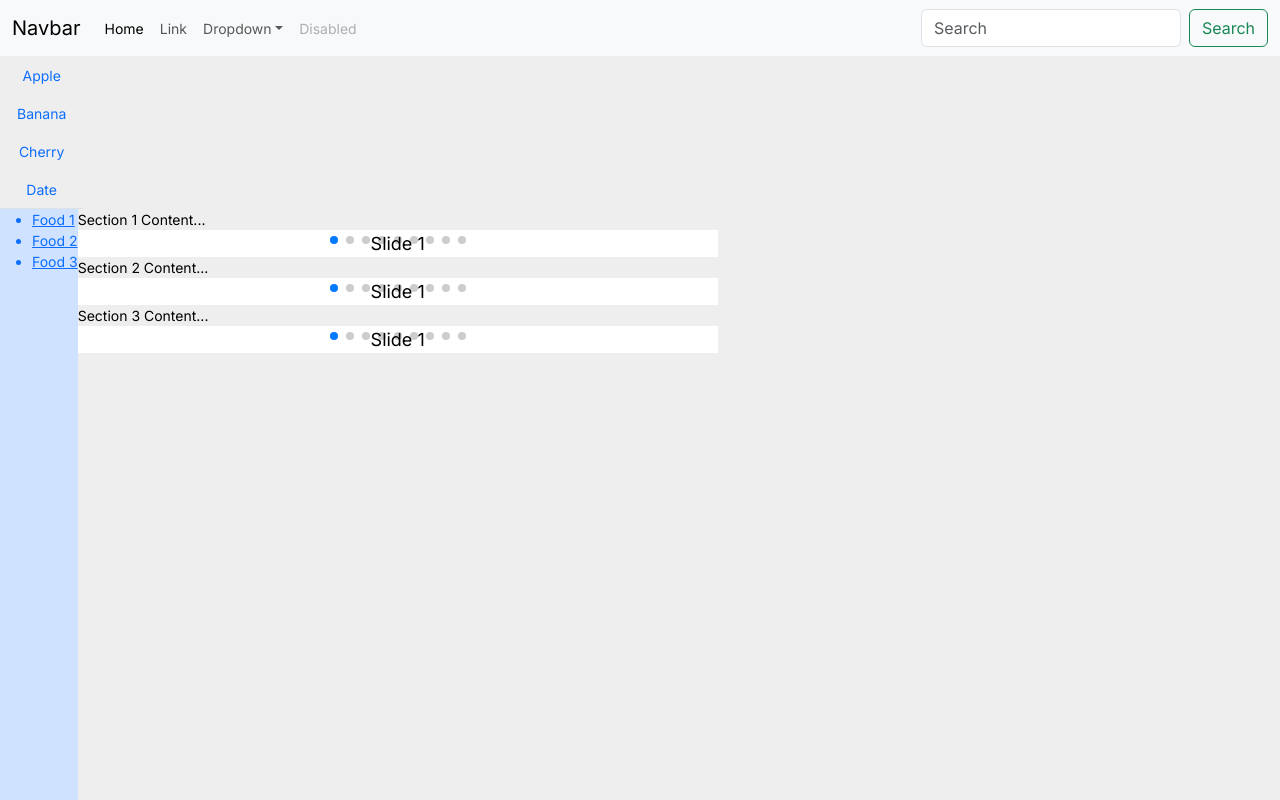
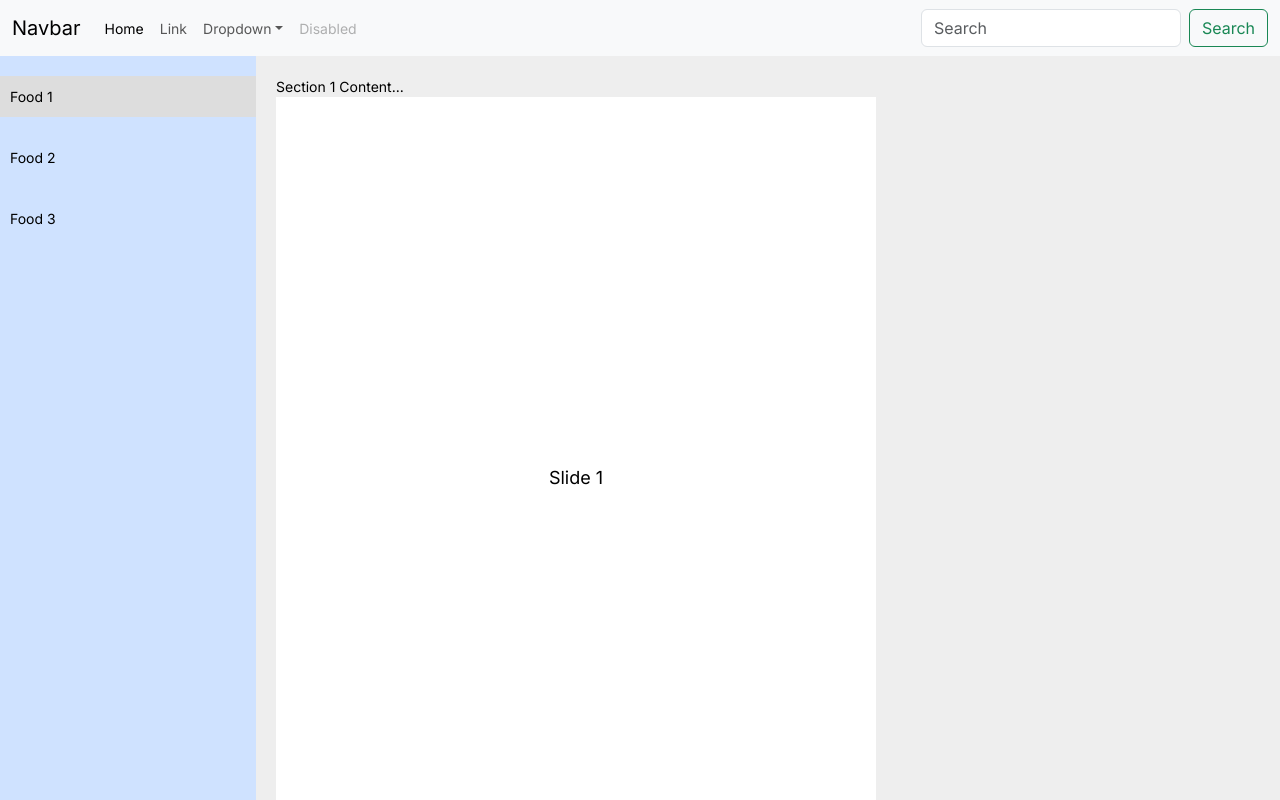
Before and after one commit to EthanCoderEnjoy/Next-JS-menu-app, a Next.js app: page / in a window 1280 px wide. Shown: the top 800 px of the page. Built offline with nearby package versions, Linux system fonts and the light colour scheme.

Commit message:
fix:tab切換，Swiper 初版設定 完成

```diff
--- a/app/page.tsx
+++ b/app/page.tsx
@@ -32,32 +32,7 @@ export default function Home() {
 	return (
 		<>
 			<Navbar />
-			<div className='d-flex'>
-				<nav>
-					<div className="nav nav-tabs d-flex flex-column justify-content-center" id="nav-tab" role="tablist">
-						{/* <button className="nav-link active" id="nav-home-tab" data-bs-toggle="tab" data-bs-target="#nav-home" type="button" role="tab" aria-controls="nav-home" aria-selected="true">Home</button> */}
-						{
-							fakeData.map(
-								(data) => (
-									<button key={data.id} className="nav-link" id={`nav-${data.id}-tab`} data-bs-toggle="tab" data-bs-target={`#nav-${data.id}`} type="button" role="tab" aria-controls="nav-profile" aria-selected="false">{data.name}</button>
-								)
-							)
-						}
-					</div>
-				</nav>
-				<div className="tab-content" id="nav-tabContent">
-					{/* <div className="tab-pane fade show active" id="nav-home" role="tabpanel" aria-labelledby="nav-home-tab" tabIndex="0">...</div> */}
-					{
-						fakeData.map(
-							(data) => (
-								<div key={data.id} className="tab-pane fade" id={`nav-${data.id}`} role="tabpanel" aria-labelledby={`nav-${data.id}-tab`} tabIndex="0">
-									{data.description}
-								</div>
-							)
-						)
-					}
-				</div>
-			</div>
+
 			<Catalog />
 		</>
 	)
--- a/components/Catalog.module.css
+++ b/components/Catalog.css
@@ -30,3 +30,46 @@
     height: 100%;
     object-fit: cover;
   }
+
+
+  .sidbar-container{
+    display: flex;
+}
+
+.sidebar {
+    width: 20%;
+    height: 100vh;
+    background-color: #eee;
+    position: fixed;
+}
+
+.sidebar ul {
+    list-style-type: none;
+    padding: 0;
+}
+
+.sidebar ul li {
+    margin: 20px 0;
+}
+
+.sidebar ul li a  {
+    text-decoration: none;
+    color: black;
+    padding: 10px;
+    display: block;
+}
+
+.sidebar ul li a.active {
+    background-color: #ddd;
+}
+
+.content {
+    margin-left: 20%;
+    width: 80%;
+    padding: 20px;
+}
+
+.section {
+    height: 100vh;
+    margin-bottom: 20px;
+}
--- a/components/Catalog.tsx
+++ b/components/Catalog.tsx
@@ -1,33 +1,88 @@
-import React from 'react'
+"use client"
+import React, { useEffect, useRef, useState } from 'react';
+import Link from 'next/link';
+import FoodSelect from './FoodSelect';
+import './Catalog.css';
 
-import Link from 'next/link'
-import FoodSelect from './FoodSelect'
+type SectionRefs = {
+  [key: string]: React.RefObject<HTMLDivElement>;
+};
 
 export default function Catalog() {
+    const [currentSection, setCurrentSection] = useState<string | null>('section1');
+
+  const sectionRefs: SectionRefs = {
+    section1: useRef<HTMLDivElement>(null),
+    section2: useRef<HTMLDivElement>(null),
+    section3: useRef<HTMLDivElement>(null),
+  };
+
+  const handleScroll = () => {
+    let current = '';
+
+    for (const sectionName in sectionRefs) {
+        sectionRefs[sectionName].current
+      if (sectionRefs[sectionName].current) {
+        const section = sectionRefs[sectionName].current!;
+        const sectionTop = section.offsetTop;
+        const sectionHeight = section.clientHeight;
+        if (window.scrollY >= sectionTop - sectionHeight / 3 && window.scrollY < sectionTop + sectionHeight - sectionHeight / 3) {
+          current = sectionName;
+          break;
+        }
+      }
+    }
+
+    setCurrentSection(current);
+  };
+
+  useEffect(() => {
+    // 添加被動事件監聽器
+    window.addEventListener('scroll', handleScroll, { passive: true });
+
+    // 清除時移除事件監聽器
+    return () => {
+      window.removeEventListener('scroll', handleScroll);
+    };
+  }, []);
+
   return (
     <>
-            <div className="d-flex  vh-100">
-                <div className=" bg-primary-subtle">
+      <div className="sidbar-container vh-100">
+        <div className="sidebar bg-primary-subtle">
           <ul>
-                        <Link href="#section1" className='active'><li>Food 1</li></Link>
-                        <Link href="#section2"><li>Food 2</li></Link>
-                        <Link href="#section3"><li>Food 3</li></Link>
+            <li>
+              <Link href="#section1"  className={currentSection === 'section1' ? 'active' : ''}>
+                Food 1
+              </Link>
+            </li>
+            <li>
+              <Link href="#section2" passHref className={currentSection === 'section2' ? 'active' : ''}>
+                Food 2
+              </Link>
+            </li>
+            <li>
+              <Link href="#section3" passHref className={currentSection === 'section3' ? 'active' : ''}>
+                Food 3
+              </Link>
+            </li>
           </ul>
         </div>
-                <div className='w-50 h-100'>
-                    <div id="section1" className="section">Section 1 Content...
-                    <FoodSelect/>
+        <div className="content w-50 h-100">
+          <div ref={sectionRefs.section1} id="section1" className="section h-100">
+            Section 1 Content...
+            <FoodSelect />
           </div>
-                    <div id="section2" className="section">Section 2 Content...
-                    <FoodSelect/>
+          <div ref={sectionRefs.section2} id="section2" className="section h-100 mt-1">
+            Section 2 Content...
+            <FoodSelect />
           </div>
-                    <div id="section3" className="section">Section 3 Content...
-                    <FoodSelect/>
+          <div ref={sectionRefs.section3} id="section3" className="section h-100 mt-1">
+            Section 3 Content...
+            <FoodSelect />
           </div>
         </div>
-
       </div>
-
     </>
-    )
+  );
 }
```
Lines whose indentation alone changed are shown as unchanged.
